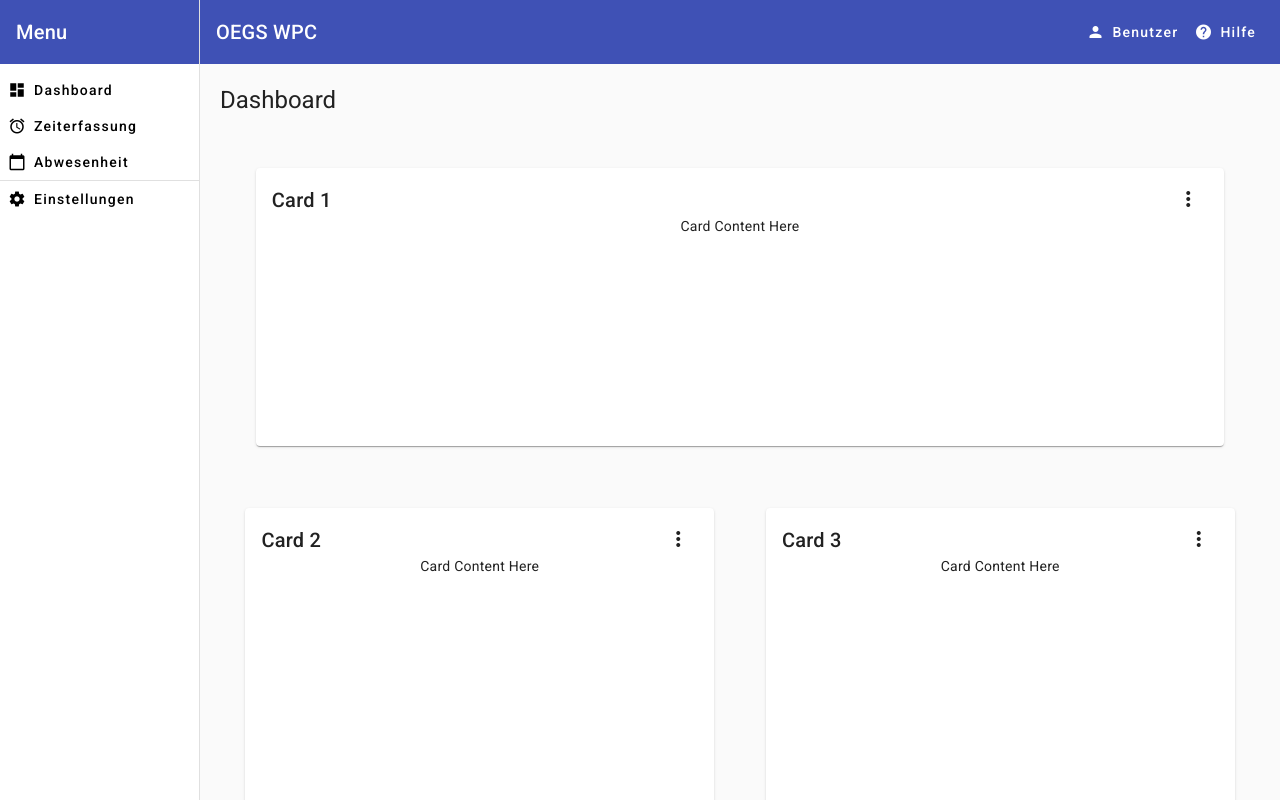
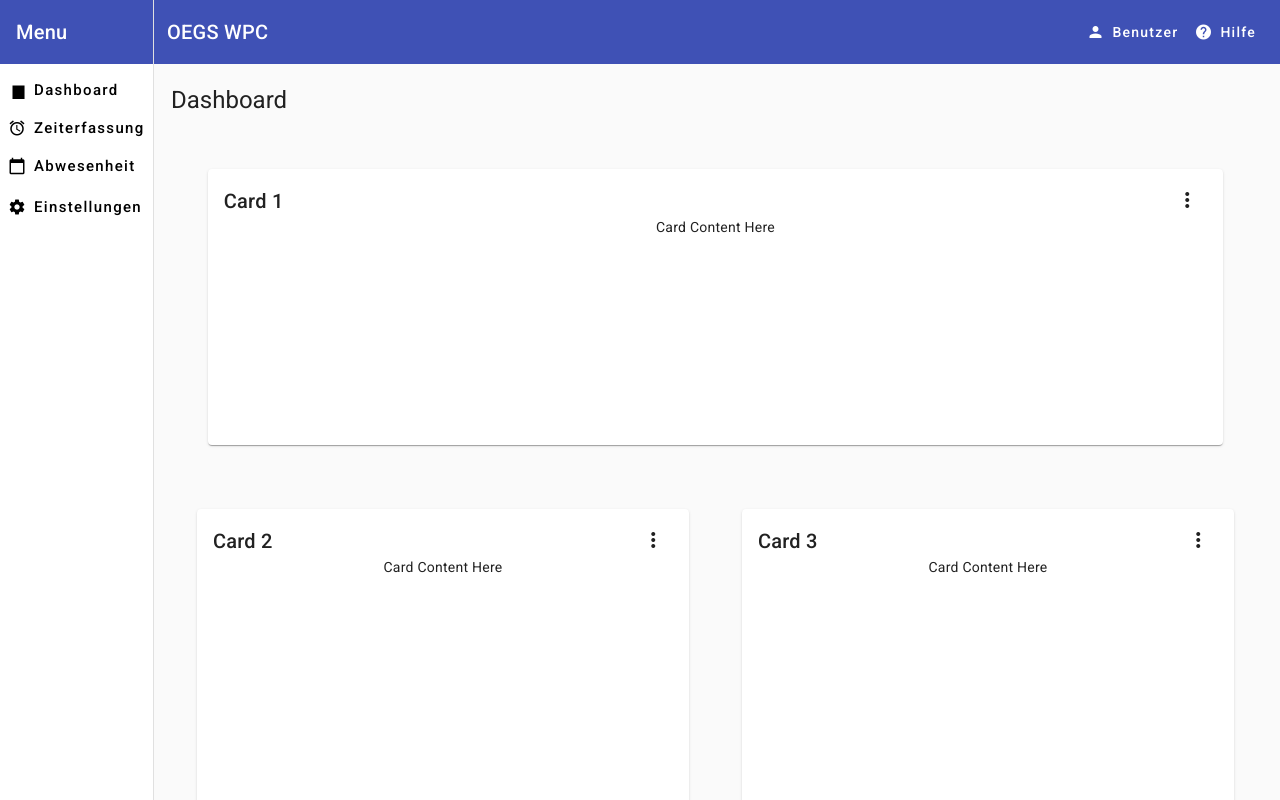
Before and after one commit to Tolu96/OEGS-WPC-Frontend, an Angular app: page / in a window 1280 px wide. Built offline with nearby package versions, Linux system fonts and the light colour scheme.

Commit message:
WPC-60_CSS_sidbar_bigger_branchFalschSollte60Sein

```diff
--- a/src/app/app-sidenavigation/app-sidenavigation.component.html
+++ b/src/app/app-sidenavigation/app-sidenavigation.component.html
@@ -6,14 +6,14 @@
 
     <mat-toolbar color="primary">Menu</mat-toolbar>
 
-    <mat-nav-list>
-      <a mat-button routerLink="/"><mat-icon>dashboard</mat-icon><span>Dashboard</span></a>
-      <a mat-button routerLink="/zeiterfassung"><mat-icon>alarm</mat-icon>Zeiterfassung</a>
-      <a mat-button routerLink="/abwesenheit"><mat-icon>calendar_today</mat-icon>Abwesenheit</a>
+    <mat-nav-list class="nav-list">
+      <a mat-button routerLink="/" class="nav-list-a"><mat-icon ><span class="material-icons md-36">dashboard</span></mat-icon><span>Dashboard</span></a>
+      <a mat-button routerLink="/zeiterfassung" class="nav-list-a"><mat-icon>alarm</mat-icon>Zeiterfassung</a>
+      <a mat-button routerLink="/abwesenheit" class="nav-list-a"><mat-icon>calendar_today</mat-icon>Abwesenheit</a>
 
       <mat-divider></mat-divider>
 
-      <a mat-button routerLink="/einstellungen"><mat-icon>settings</mat-icon>Einstellungen</a>
+      <a mat-button routerLink="/einstellungen" class="nav-list-a"><mat-icon>settings</mat-icon>Einstellungen</a>
     </mat-nav-list>
   </mat-sidenav>
 
--- a/src/app/app-sidenavigation/app-sidenavigation.component.scss
+++ b/src/app/app-sidenavigation/app-sidenavigation.component.scss
@@ -3,7 +3,8 @@
 }
 
 .sidenav {
-  width: 200px;
+  width: fit-content;
+  max-width: 400px;
 }
 
 .mat-toolbar.mat-primary {
@@ -14,8 +15,27 @@
 
 mat-icon {
   margin-right: 08px;
+
+}
+.icon{
+  font-size: 36px;
+}
+.material-icons.md-36 {
+  font-size: 36px;
 }
 
+.nav-list{
+  display: flex;
+  flex-direction: column;
+  align-items: flex-start;
+  gap: 2px;
+}
+.nav-list-a{
+  font-size: 1.7rem;
+  @media screen {
+    font-size: 15px;
+  }
+}
 .spacer{
   flex: 1 1 auto;
 }
```
